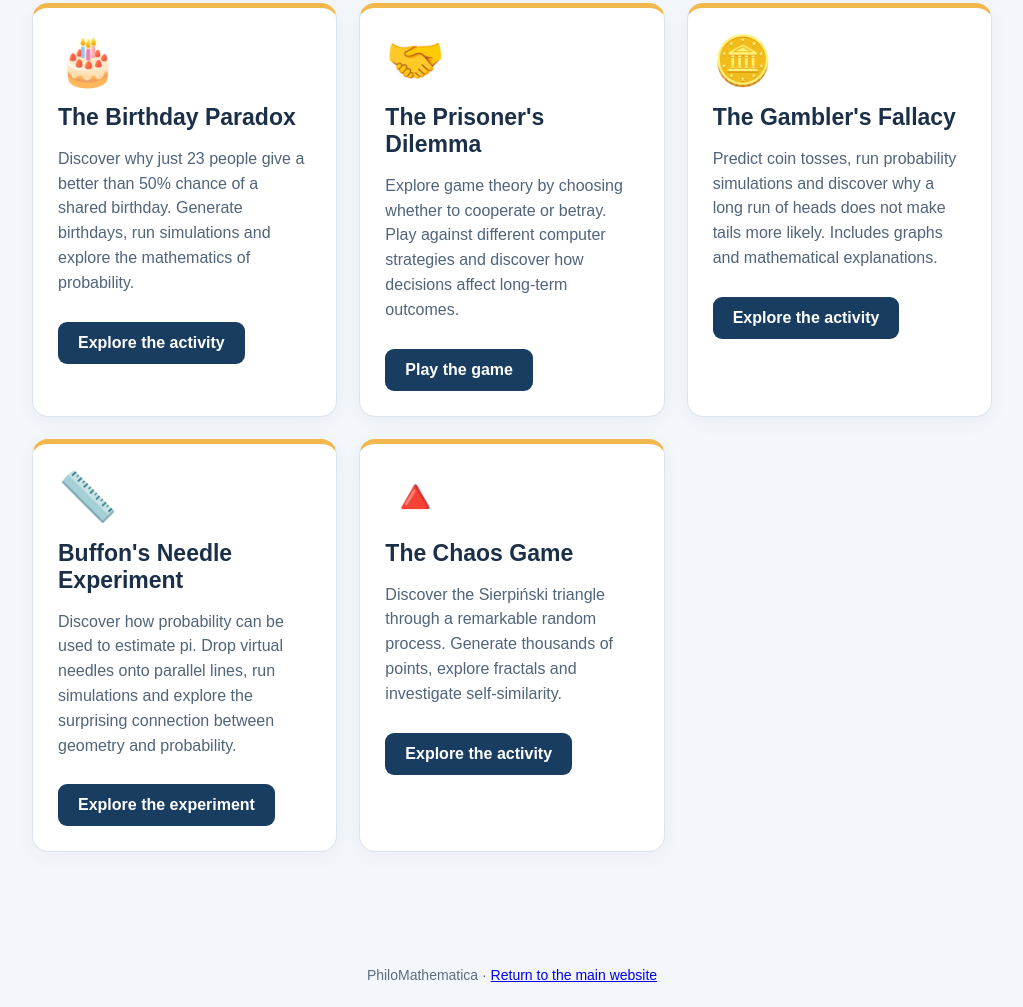
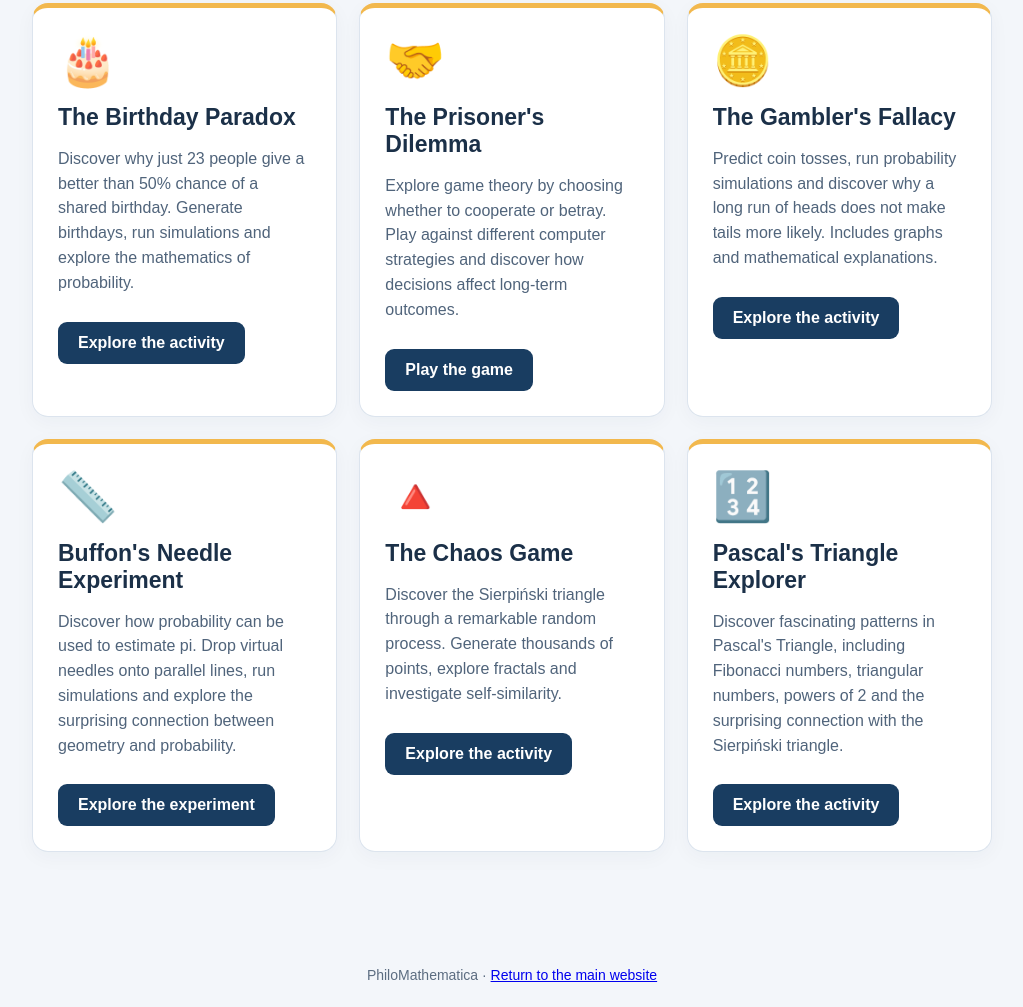
Before and after one commit to emathame/emathame.github.io, a plain HTML site: page interactive-games.html in a window 1280 px wide. Shown: the part 2031-3038 px from the top of the page, without its empty margins (128-1151 px from the left). Drawn offline with Linux system fonts and the light colour scheme.

Commit message:
Update interactive-games.html

```diff
--- a/interactive-games.html
+++ b/interactive-games.html
@@ -118,6 +118,13 @@
   <a class="button" href="chaos-game.html">Explore the activity</a>
 </article>
 
+<article class="card">
+  <div style="font-size:48px" aria-hidden="true">🔢</div>
+  <h3>Pascal's Triangle Explorer</h3>
+  <p>Discover fascinating patterns in Pascal's Triangle, including Fibonacci numbers, triangular numbers, powers of 2 and the surprising connection with the Sierpiński triangle.</p>
+  <a class="button" href="pascals-triangle.html">Explore the activity</a>
+</article>
+
 
 </div></main><footer>PhiloMathematica · <a href="index.html">Return to the main website</a></footer>
 </body></html>
```
